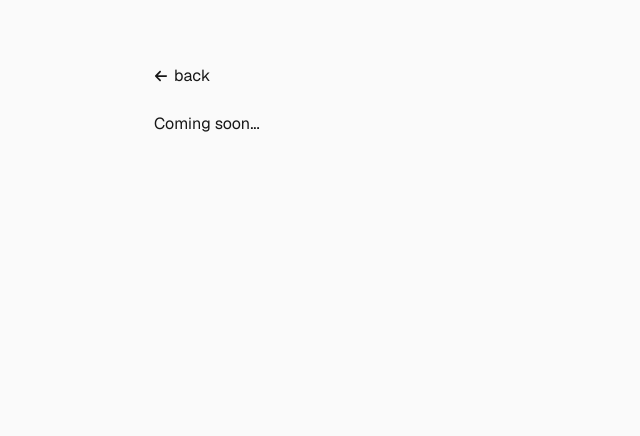
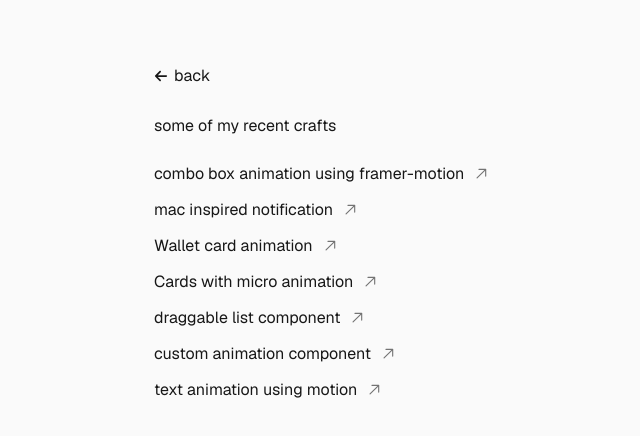
Before and after one commit to 2201monesh/portfolio, a Next.js app: page /crafts in a window 1280 px wide. Shown: the top 436 px of the page, without its empty margins (254-894 px from the left). Built offline with nearby package versions, Linux system fonts and the light colour scheme.

Commit message:
added crafts page

```diff
--- a/app/crafts/page.tsx
+++ b/app/crafts/page.tsx
@@ -1,5 +1,6 @@
 import Link from "next/link";
 import { FaArrowLeft } from "react-icons/fa6";
+import { GoArrowUpRight } from "react-icons/go";
 
 const page = () => {
   return (
@@ -15,8 +16,60 @@ const page = () => {
           mx-auto
         "
       >
-        <Link href="/" className="flex items-center"><FaArrowLeft size={14} className="mr-1.5" /> back</Link>
-        <p className="mt-6">Coming soon...</p>
+        <Link
+          href="/"
+          className="group transition inline-flex items-center"
+        >
+          <FaArrowLeft size={14} className="mr-1.5 transition-transform duration-200 ease-out group-hover:-translate-x-1" /> back
+        </Link>
+        <p className="mt-6">
+          some of my recent crafts
+        </p>
+        <div className="mt-6">
+          <p className="mb-3">
+            <Link href="https://x.com/GoyalMonesh/status/2013237322066890844?s=20" className="flex items-center">
+              combo box animation using framer-motion
+              <GoArrowUpRight className="text-neutral-500 ml-2" size={18} />
+            </Link>
+          </p>
+          <p className="mb-3">
+            <Link href="https://x.com/GoyalMonesh/status/2011431087982190724?s=20" className="flex items-center">
+              mac inspired notification
+              <GoArrowUpRight className="text-neutral-500 ml-2" size={18} />
+            </Link>
+          </p>
+          <p className="mb-3">
+            <Link href="https://x.com/GoyalMonesh/status/1999787935961604404?s=20" className="flex items-center">
+              Wallet card animation
+              <GoArrowUpRight className="text-neutral-500 ml-2" size={18} />
+            </Link>
+          </p>
+          <p className="mb-3">
+            <Link href="https://x.com/GoyalMonesh/status/1998619458752098325?s=20" className="flex items-center">
+              Cards with micro animation
+              <GoArrowUpRight className="text-neutral-500 ml-2" size={18} />
+            </Link>
+          </p>
+          <p className="mb-3">
+            <Link href="https://x.com/GoyalMonesh/status/2008916255022145930?s=20" className="flex items-center">
+              draggable list component
+              <GoArrowUpRight className="text-neutral-500 ml-2" size={18} />
+            </Link>
+          </p>
+          <p className="mb-3">
+            <Link href="https://x.com/GoyalMonesh/status/2001876074595258423?s=20" className="flex items-center">
+              custom animation component
+              <GoArrowUpRight className="text-neutral-500 ml-2" size={18} />
+            </Link>
+          </p>
+          <p className="mb-3">
+            <Link href="https://x.com/GoyalMonesh/status/2001702374025650447?s=20" className="flex items-center">
+              text animation using motion
+              <GoArrowUpRight className="text-neutral-500 ml-2" size={18} />
+            </Link>
+          </p>
+        </div>
+        {/* <p className="mt-6 text-neutral-600 dark:text-neutral-400">Coming soon...</p> */}
       </div>
     </div>
   );
--- a/app/page.tsx
+++ b/app/page.tsx
@@ -33,7 +33,7 @@ export default function Home() {
             </p>
           </div>
           <div>
-            <Link href="/crafts" className="text-neutral-600 dark:text-neutral-400 text-sm md:text-base hover:text-neutral-900 transition">Crafts</Link>
+            <Link href="/crafts" className="text-neutral-600 dark:text-neutral-400 dark:hover:text-white text-sm md:text-base hover:text-neutral-900 transition">Crafts</Link>
           </div>
         </div>
 
@@ -73,19 +73,19 @@ export default function Home() {
         <div className="socials mt-8 flex flex-wrap items-center gap-6 text-neutral-600 dark:text-neutral-400">
           <a
             href="https://github.com/2201monesh"
-            className="hover:text-neutral-900 transition"
+            className="hover:text-neutral-900 transition dark:hover:text-white"
           >
             GitHub
           </a>
           <a
             href="https://x.com/GoyalMonesh"
-            className="hover:text-neutral-900 transition"
+            className="hover:text-neutral-900 transition dark:hover:text-white"
           >
             X
           </a>
           <a
             href="https://www.linkedin.com/in/monesh-goyal/"
-            className="hover:text-neutral-900 transition"
+            className="hover:text-neutral-900 transition dark:hover:text-white"
           >
             LinkedIn
           </a>
```
